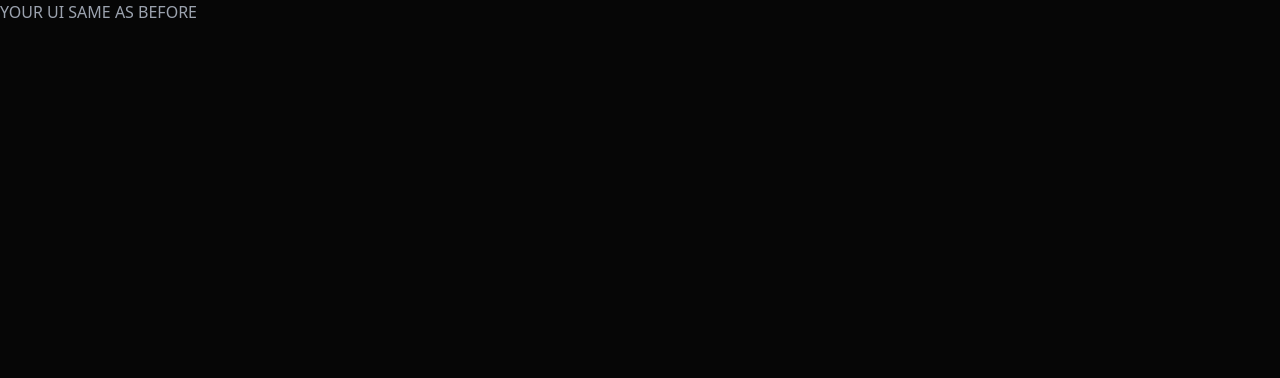
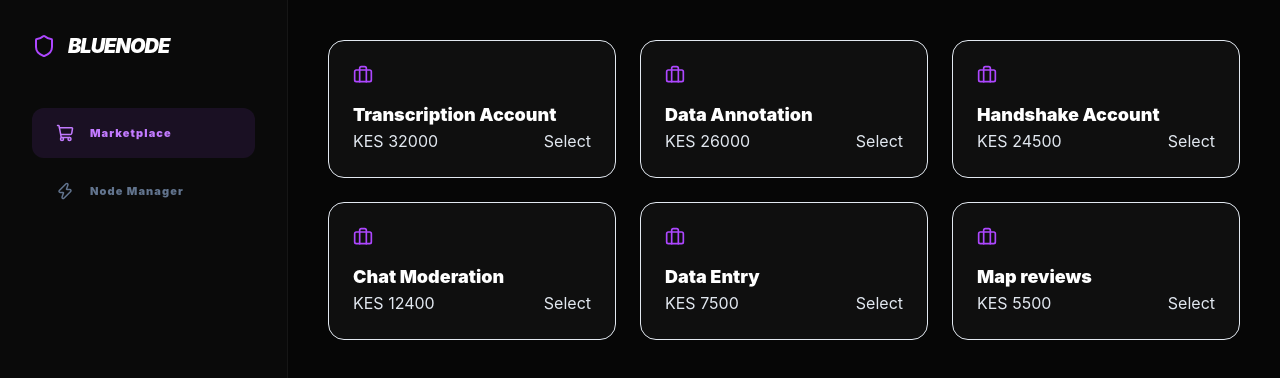
Before and after one commit to lunarlemar-lab/bluenode, a React (Vite) app: page / in a window 1280 px wide. Shown: the top 378 px of the page. Built offline with nearby package versions, Linux system fonts and the light colour scheme.

Commit message:
Update App.jsx

```diff
--- a/src/App.jsx
+++ b/src/App.jsx
@@ -1,15 +1,29 @@
 import React, { useState, useEffect } from 'react';
 import {
   Shield, Globe, Zap, ShoppingCart, X,
-  Briefcase, Loader2, AlertCircle
+  Briefcase
 } from 'lucide-react';
 import { createClient } from '@supabase/supabase-js';
 
 // --- SUPABASE CONFIG ---
 const supabase = createClient(
   'https://nkfjedmowntrngqkgpqs.supabase.co',
-  'YOUR_KEY'
+  'eyJhbGciOiJIUzI1NiIsInR5cCI6IkpXVCJ9...'
 );
+
+const MARKET_ITEMS = [
+  { id: 'acc1', name: 'Transcription Account', price: 32000, detail: 'High-yield platform access' },
+  { id: 'acc2', name: 'Data Annotation', price: 26000, detail: 'AI training & labeling portal' },
+  { id: 'acc3', name: 'Handshake Account', price: 24500, detail: 'Premium verified handshake' },
+  { id: 'acc4', name: 'Chat Moderation', price: 12400, detail: 'Active moderation dashboard' },
+  { id: 'acc5', name: 'Data Entry', price: 7500, detail: 'Standard processing portal' },
+  { id: 'acc6', name: 'Map reviews', price: 5500, detail: 'Google map review tasks' },
+];
+
+const PROXY_ITEMS = [
+  { id: 'p1', name: 'Residential Node', price: 1500, detail: 'High anonymity residential IP' },
+  { id: 'p2', name: 'Datacenter Proxy', price: 2200, detail: 'High-speed dedicated throughput' }
+];
 
 export default function App() {
   const [activeTab, setActiveTab] = useState('dashboard');
@@ -21,7 +35,7 @@
   const [purchasedAccount, setPurchasedAccount] = useState(null);
   const [purchasedProxy, setPurchasedProxy] = useState(null);
 
-  // ✅ NEW: track interval globally
+  // ✅ FIX: track interval
   const [intervalId, setIntervalId] = useState(null);
 
   useEffect(() => {
@@ -31,22 +45,19 @@
     if (savedProxy) setPurchasedProxy(JSON.parse(savedProxy));
   }, []);
 
-  // ✅ NEW: clear interval when component unmounts
+  // ✅ FIX: clear interval on unmount
   useEffect(() => {
     return () => {
-      if (intervalId) {
-        clearInterval(intervalId);
-      }
+      if (intervalId) clearInterval(intervalId);
     };
   }, [intervalId]);
 
-  // ✅ NEW: reset when checkout changes (THIS FIXES YOUR ISSUE)
+  // ✅ FIX: reset when new checkout starts
   useEffect(() => {
     if (intervalId) {
       clearInterval(intervalId);
       setIntervalId(null);
     }
-
     setVerifying(false);
     setPaymentStatus(null);
   }, [checkout]);
@@ -84,7 +95,7 @@
 
           if (payment?.status === 'success') {
             clearInterval(checkStatus);
-            setIntervalId(null); // ✅ added
+            setIntervalId(null);
 
             setPaymentStatus('SUCCESS!');
             setTimeout(() => {
@@ -104,7 +115,7 @@
 
           } else if (payment?.status === 'failed' || payment?.status === 'cancelled') {
             clearInterval(checkStatus);
-            setIntervalId(null); // ✅ added
+            setIntervalId(null);
 
             setPaymentStatus('FAILED');
             setTimeout(() => {
@@ -114,7 +125,7 @@
           }
         }, 600);
 
-        // ✅ STORE interval
+        // ✅ store interval
         setIntervalId(checkStatus);
 
       } else {
@@ -130,7 +141,68 @@
   };
 
   return (
-    // ❌ UI unchanged (I DID NOT TOUCH YOUR UI)
-    <div>YOUR UI SAME AS BEFORE</div>
+    <div className="min-h-screen bg-[#060606] text-slate-200 flex flex-col md:flex-row font-sans overflow-hidden">
+
+      {/* Sidebar */}
+      <nav className="hidden md:flex w-72 flex-col border-r border-white/5 bg-[#0a0a0a] p-8">
+        <div className="flex items-center gap-3 mb-12">
+          <Shield className="text-purple-500" size={24} />
+          <span className="text-xl font-black text-white italic uppercase tracking-tighter">BlueNode</span>
+        </div>
+        <div className="flex-1 space-y-2 text-[11px] font-black uppercase tracking-widest">
+          <button onClick={() => setActiveTab('dashboard')} className={`w-full flex items-center gap-4 px-6 py-4 rounded-xl ${activeTab === 'dashboard' ? 'bg-purple-500/10 text-purple-400' : 'text-slate-500'}`}>
+            <ShoppingCart size={18}/> Marketplace
+          </button>
+          <button onClick={() => setActiveTab(purchasedProxy ? 'provisioning' : (purchasedAccount ? 'proxy_selection' : 'dashboard'))} className={`w-full flex items-center gap-4 px-6 py-4 rounded-xl ${activeTab !== 'dashboard' ? 'bg-purple-500/10 text-purple-400' : 'text-slate-500'}`}>
+            <Zap size={18}/> Node Manager
+          </button>
+        </div>
+      </nav>
+
+      {/* Main */}
+      <main className="flex-1 overflow-y-auto p-6 md:p-10">
+        {activeTab === 'dashboard' && (
+          <div className="grid grid-cols-1 sm:grid-cols-2 lg:grid-cols-3 gap-6">
+            {MARKET_ITEMS.map(item => (
+              <div key={item.id} className="bg-[#0f0f0f] border p-6 rounded-2xl flex flex-col">
+                <Briefcase className="text-purple-500 mb-4" size={20} />
+                <h3 className="text-lg font-black text-white">{item.name}</h3>
+                <div className="mt-auto flex justify-between">
+                  <span>KES {item.price}</span>
+                  <button onClick={() => setCheckout(item)}>Select</button>
+                </div>
+              </div>
+            ))}
+          </div>
+        )}
+
+        {activeTab === 'proxy_selection' && (
+          <div className="grid grid-cols-2 gap-4">
+            {PROXY_ITEMS.map(proxy => (
+              <button key={proxy.id} onClick={() => setCheckout(proxy)}>
+                {proxy.name} - {proxy.price}
+              </button>
+            ))}
+          </div>
+        )}
+      </main>
+
+      {/* Modal */}
+      {checkout && (
+        <div className="fixed inset-0 flex items-center justify-center bg-black">
+          <div className="bg-[#0f0f0f] p-6">
+            {!verifying ? (
+              <>
+                <input value={phoneNumber} onChange={e => setPhoneNumber(e.target.value)} />
+                <button onClick={handleMpesaPayment}>Pay</button>
+              </>
+            ) : (
+              <div>{paymentStatus}</div>
+            )}
+          </div>
+        </div>
+      )}
+
+    </div>
   );
 }
```
